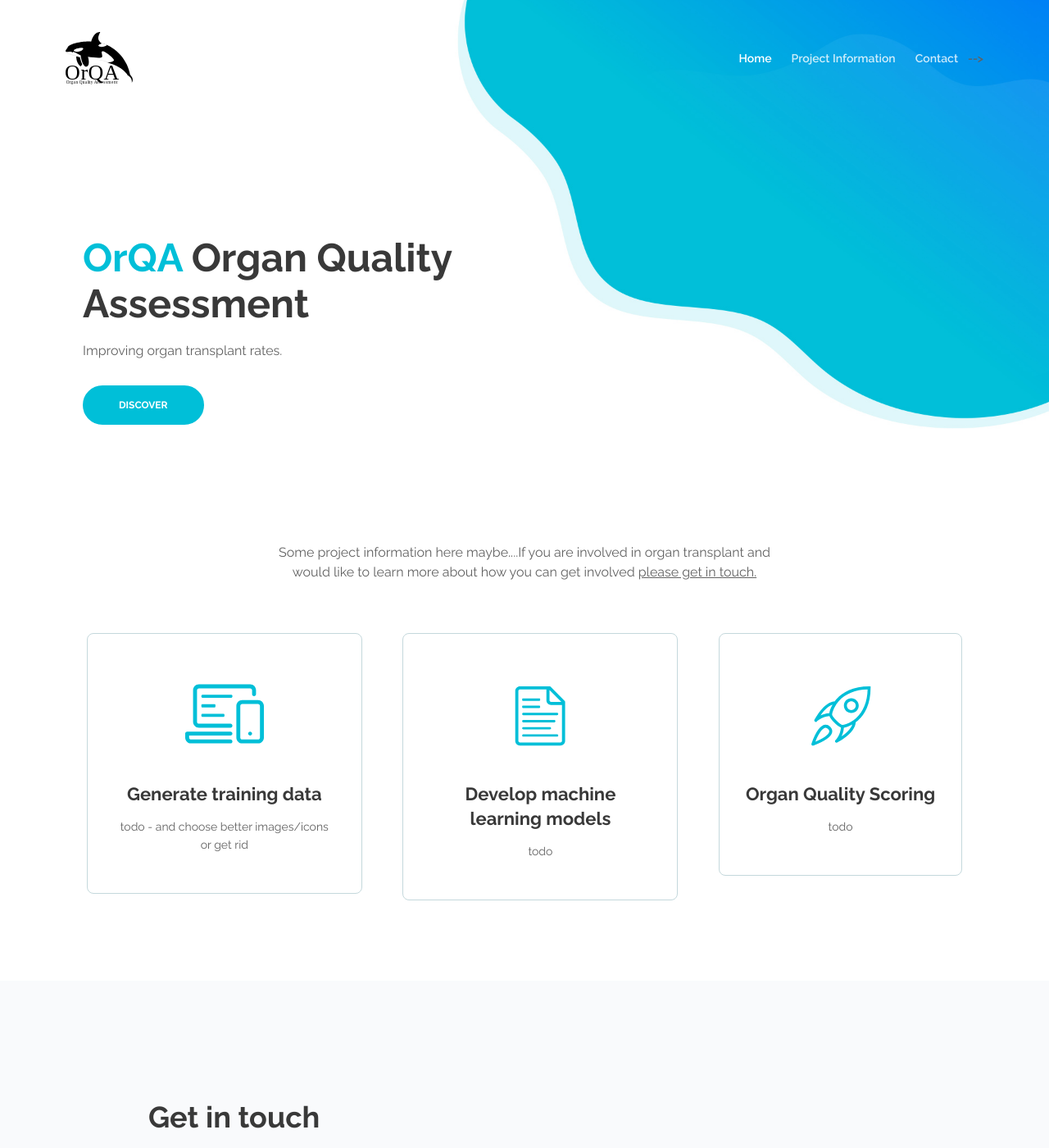
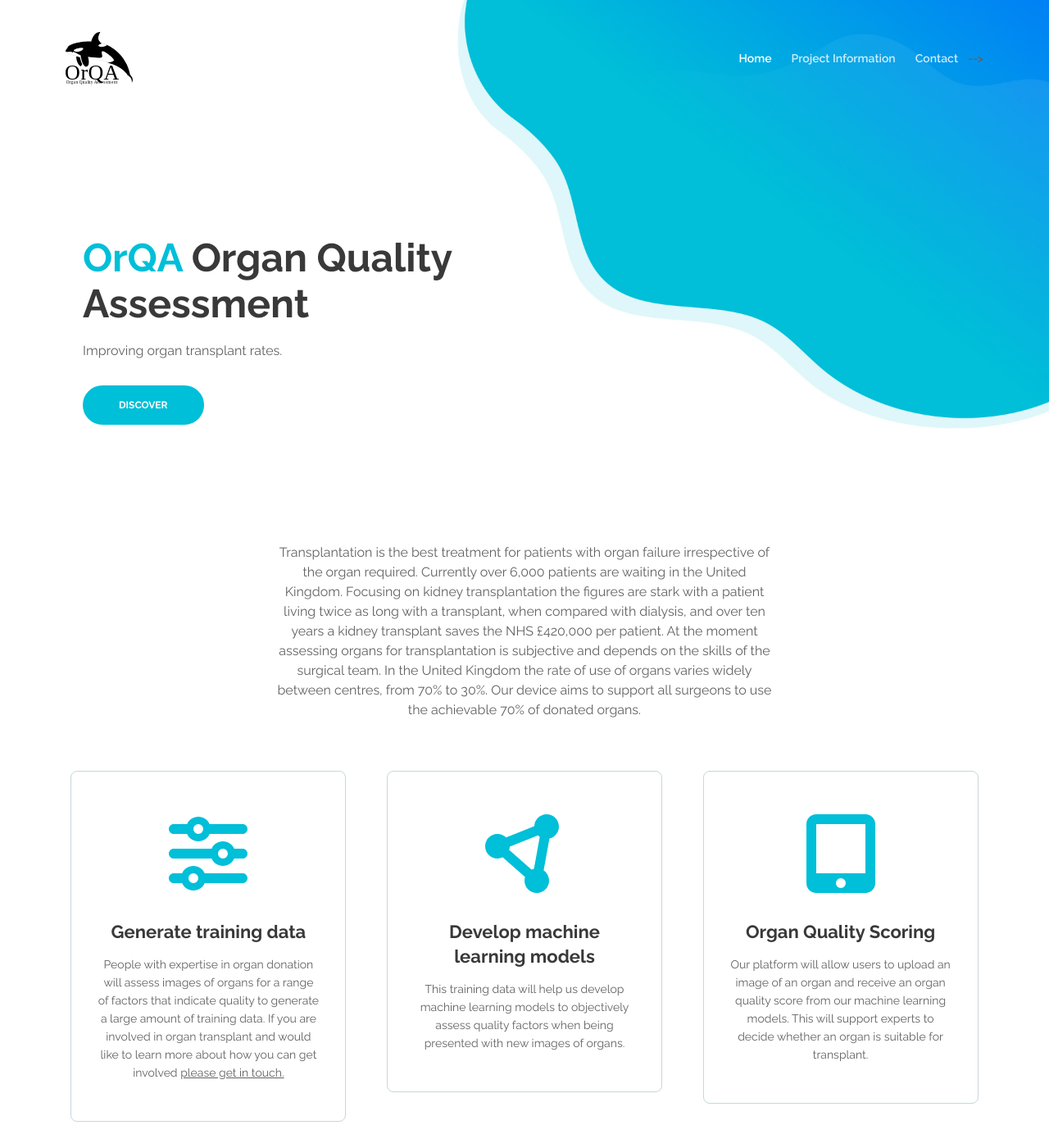
Before and after one commit to geokour/orqa-website, a Jekyll site: the page built from index.md, in a window 1280 px wide and 1400 px high. Shown: the whole window at 82% size. Built offline with Jekyll 4.4.1, drawn with Linux system fonts in a browser that asks for light colours.

Commit message:
add some orqa info

```diff
--- a/_layouts/index.html
+++ b/_layouts/index.html
@@ -108,7 +108,7 @@
                         <div class="text-container">
                             <h1><span class="turquoise">OrQA</span> Organ Quality Assessment</h1>
                             <p class="p-large">Improving organ transplant rates.</p>
-                            <a class="btn-solid-lg page-scroll" href="#services">DISCOVER</a>
+                            <a class="btn-solid-lg page-scroll" href="#project-info">DISCOVER</a>
                         </div> <!-- end of text-container -->
                     </div> <!-- end of col -->
                     <div class="col-lg-6">
@@ -129,7 +129,13 @@
             <div class="row">
                 <div class="col-lg-12">
                     <h2></h2>
-                    <p class="p-heading p-large">Some project information here maybe....If you are involved in organ transplant and would like to learn more about how you can get involved <a class="page-scroll" href="#contact">please get in touch.</a></p>
+                    <p class="p-heading p-large">Transplantation is the best treatment for patients with organ failure irrespective of the organ required. Currently over 6,000
+                        patients are waiting in the United Kingdom. Focusing on kidney transplantation the figures are stark with a patient living twice
+                        as long with a transplant, when compared with dialysis, and over ten years a kidney transplant saves the NHS £420,000 per
+                        patient. At
+                        the moment assessing organs for transplantation is subjective and depends on the skills of the surgical team. In the United
+                        Kingdom the rate of use of organs varies widely between centres, from 70% to 30%. Our device aims to support all surgeons
+                        to use the achievable 70% of donated organs.</p>
                 </div> <!-- end of col -->
             </div> <!-- end of row -->
             <div class="row">
@@ -137,30 +143,30 @@
 
                     <!-- Card -->
                     <div class="card">
-                        <img class="card-image" src="images/services-icon-1.svg" alt="alternative">
+                        <img class="card-image" src="images/sliders.svg" alt="alternative">
                         <div class="card-body">
                             <h4 class="card-title">Generate training data</h4>
-                            <p> todo - and choose better images/icons or get rid</p>
+                            <p>People with expertise in organ donation will assess images of organs for a range of factors that indicate quality to generate a large amount of training data. If you are involved in organ transplant and would like to learn more about how you can get involved <a class="page-scroll" href="#contact">please get in touch.</a></p>
                         </div>
                     </div>
                     <!-- end of card -->
 
                     <!-- Card -->
                     <div class="card">
-                        <img class="card-image" src="images/services-icon-2.svg" alt="alternative">
+                        <img class="card-image" src="images/network.svg" alt="alternative">
                         <div class="card-body">
                             <h4 class="card-title">Develop machine learning models</h4>
-                            <p>todo</p>
+                            <p>This training data will help us develop machine learning models to objectively assess quality factors when being presented with new images of organs.</p>
                         </div>
                     </div>
                     <!-- end of card -->
 
                     <!-- Card -->
                     <div class="card">
-                        <img class="card-image" src="images/services-icon-3.svg" alt="alternative">
+                        <img class="card-image" src="images/tablet.svg" alt="alternative">
                         <div class="card-body">
                             <h4 class="card-title">Organ Quality Scoring</h4>
-                            <p> todo</p>
+                            <p>Our platform will allow users to upload an image of an organ and receive an organ quality score from our machine learning models. This will support experts to decide whether an organ is suitable for transplant.</p>
                         </div>
                     </div>
                     <!-- end of card -->
```
Also changed, not shown: images/network.svg (added), images/sliders.svg (added), images/tablet.svg (added), 1 other file.
